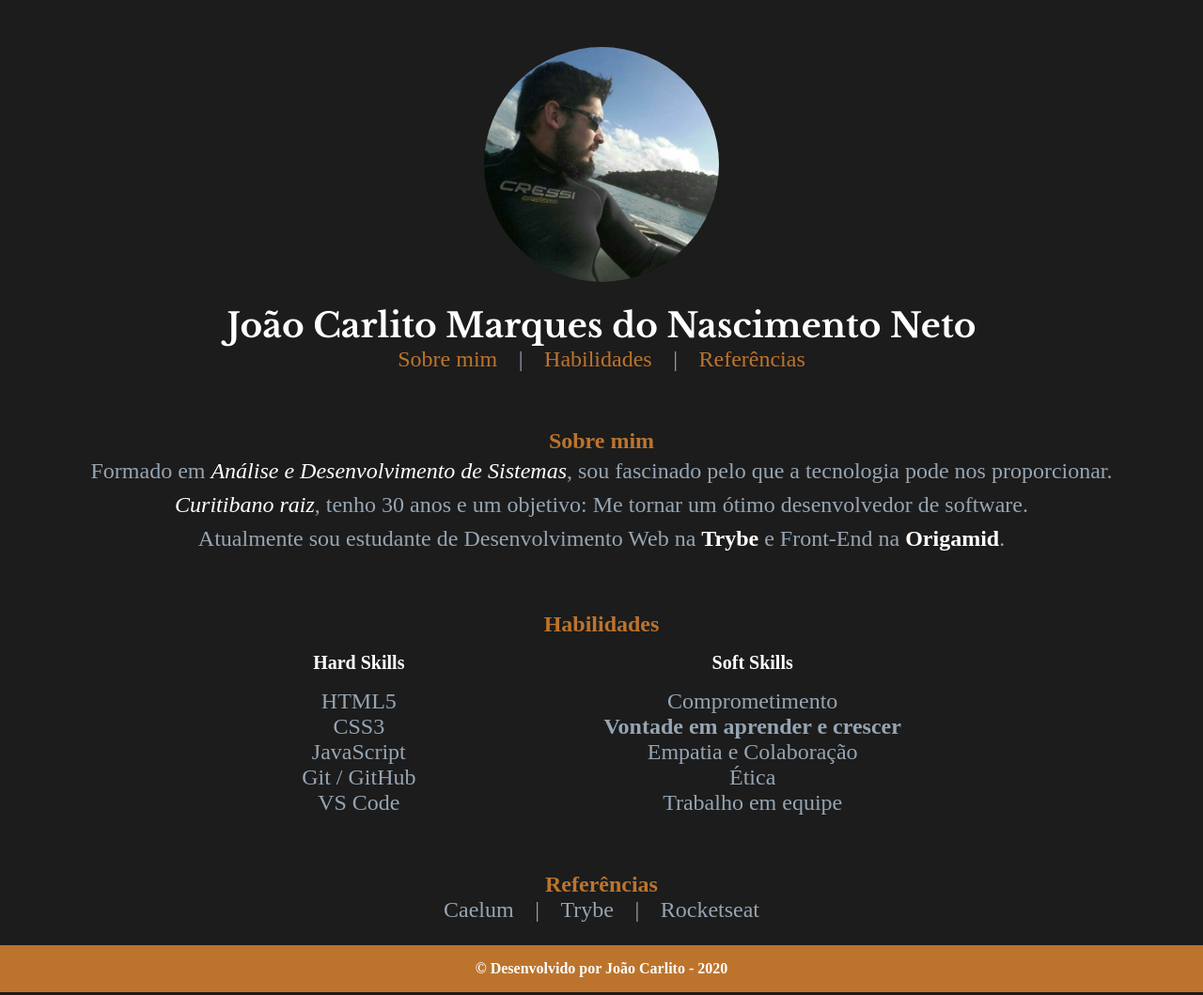
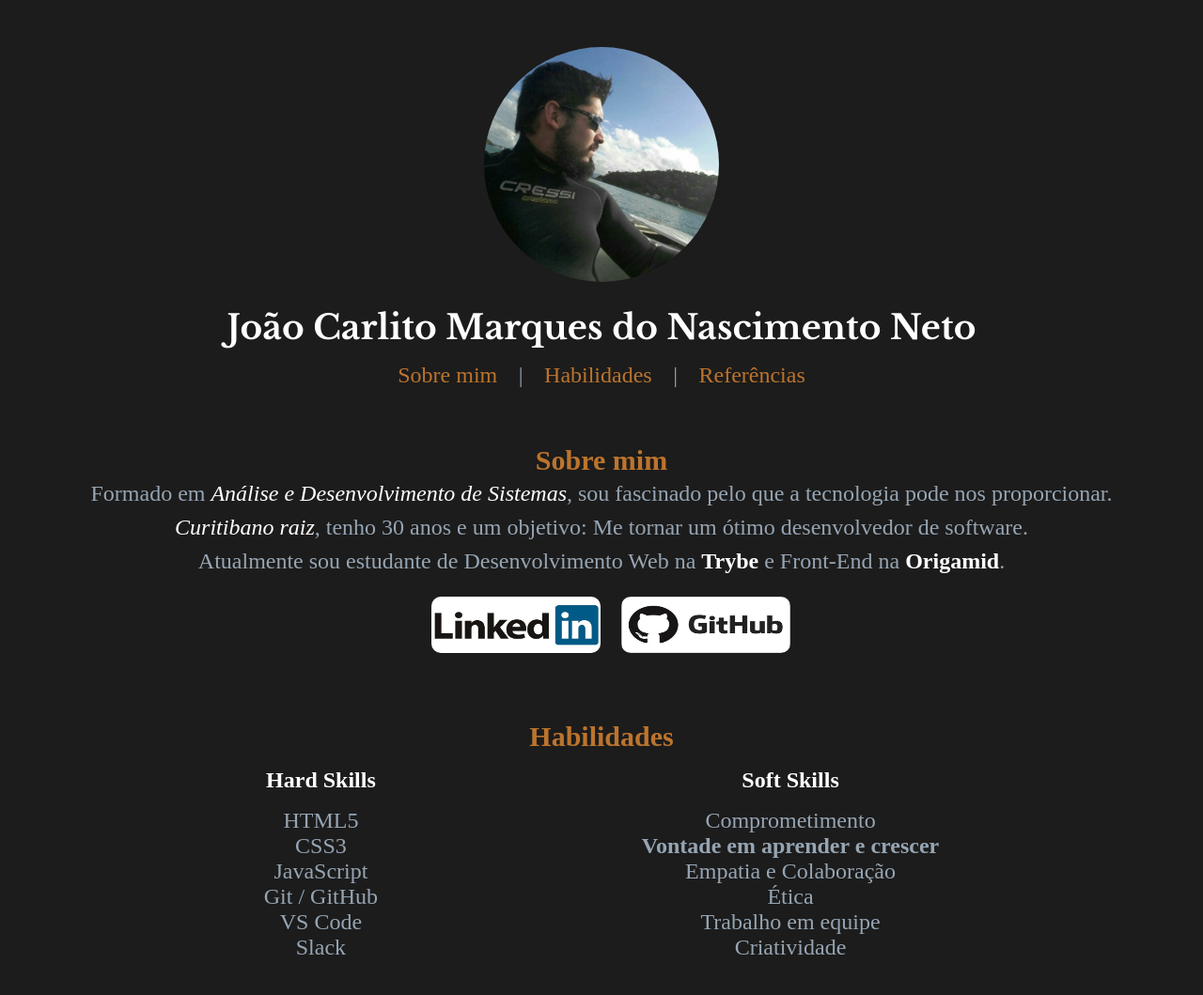
Before and after one commit to joaocarlitoneto/joaocarlitoneto.github.io, a plain HTML site: page index.html in a window 1280 px wide. Shown: the top 1059 px of the page at 94% size. Drawn offline with nearby package versions, Linux system fonts and the light colour scheme; a web font is replaced by a local one.

Commit message:
Corrigindo portfólio online

```diff
--- a/css/style.css
+++ b/css/style.css
@@ -14,7 +14,6 @@
 }
 
 body {
-  /* font-family: "Roboto", sans-serif; */
   font-family: "Antic Slab", serif;
   background-color: #1c1c1c;
 }
@@ -23,13 +22,12 @@ h1 {
   color: #ffffff;
   margin-top: 2.4rem;
   font-size: 3.6rem;
-  /* font-family: "Architects Daughter", cursive; */
   font-family: "Libre Baskerville", serif;
 }
 
 h3 {
   color: #bc742d;
-  font-size: 2.4rem;
+  font-size: 3rem;
   margin-top: 6rem;
   display: flex;
   justify-content: center;
@@ -38,7 +36,7 @@ h3 {
 h4 {
   color: #ffffff;
   margin-top: 1.6rem;
-  font-size: 2rem;
+  font-size: 2.4rem;
   display: flex;
   justify-content: center;
   margin-bottom: 1.6rem;
@@ -53,22 +51,37 @@ em {
   color: #ffffff;
 }
 
+footer p {
+  margin-top: 3.6rem;
+  color: #ffffff;
+  background-color: #bc742d;
+  text-align: center;
+  font-size: 1.6rem;
+  padding: 1.6rem;
+  font-weight: bold;
+}
+
+.about {
+  margin-top: 5rem;
+  text-align: center;
+}
+
 #photo {
   width: 250px;
   height: 250px;
   border-radius: 50%;
 }
 
-.about {
-  margin-top: 5rem;
-  display: flex;
-  flex-direction: column;
-  align-items: center;
+p#description {
+  font-size: 2.4rem;
+  color: #96a5b3;
+  line-height: 1.5;
+  text-align: center;
 }
 
 .menu {
-  display: flex;
-  justify-content: center;
+  text-align: center;
+  margin-top: 1.5rem;
 }
 
 .menu a {
@@ -86,20 +99,27 @@ em {
   color: #96a5b3;
 }
 
-p#description {
-  font-size: 2.4rem;
-  color: #96a5b3;
-  line-height: 1.5;
+.images-social-media {
+  position: relative;
+  margin: 0 auto;
   text-align: center;
 }
 
+.social-media {
+  width: 180px;
+  height: 60px;
+  margin-top: 5rem;
+  display: inline-block;
+  margin: 1rem;
+  border-radius: 1rem;
+}
+
 #skills {
-  /* display: grid;
-  grid-template-columns: 1fr 1fr; */
   display: flex;
   align-items: center;
-  justify-content: center;
-  gap: 20rem;
+  justify-content: space-evenly;
+  /* justify-content: center; */
+  /* gap: 20rem; */
 }
 
 #skills ul {
@@ -128,13 +148,3 @@ p#description {
 #blog a:hover {
   color: #ffffff;
 }
-
-footer p {
-  margin-top: 2.4rem;
-  color: #ffffff;
-  background-color: #bc742d;
-  text-align: center;
-  font-size: 1.6rem;
-  padding: 1.6rem;
-  font-weight: bold;
-}
--- a/index.html
+++ b/index.html
@@ -7,10 +7,13 @@
   <link rel="stylesheet" href="css/style.css">
 </head>
 <body>
-  <header class="about">
+
+  <div class="about">
+    <header >
       <img src="img/joao.jpg" alt="Foto de João" width="300px" id="photo" >
       <h1>João Carlito Marques do Nascimento Neto</h1>
     </header>
+  </div>
 
   <div class="menu">
     <p>
@@ -19,33 +22,46 @@
   </div>
 
   <h3>Sobre mim</h3>
+  <div class="about-me">
     <p id="description">
       Formado em <em>Análise e Desenvolvimento de Sistemas</em>, sou fascinado pelo que a tecnologia pode nos proporcionar.<br>
       <em>Curitibano raiz</em>, tenho 30 anos e um objetivo: Me tornar um ótimo desenvolvedor de software.<br>
       Atualmente sou estudante de Desenvolvimento Web na <strong><a href="https://www.betrybe.com/" target="_blank">Trybe</a></strong> e Front-End na <strong><a href="https://www.origamid.com/" target="_blank">Origamid</a></strong>.<br>
     </p>
+  </div>
+
+  <div class="images-social-media">
+    <div class="social-media">
+      <a href="https://www.linkedin.com/in/jo%C3%A3o-carlito-a9b86b174/" target="_blank"><img class="social-media" src="img/linkedin_logo_1.jpg" alt="LinkedIn" title="Acesse o LinkedIn de João"></a>
+   </div>
+    <div class="social-media">
+      <a href="https://github.com/joaocarlitoneto" target="_blank"><img class="social-media" src="img/ba9a7cbd.jpeg" alt="GitHub" title="Acesse o Github de João"></a>
+   </div>
+  </div>
 
   <h3>Habilidades</h3>
   <div id="skills">
     <div>
       <h4>Hard Skills</h4>
-      <ul>
+        <ul class="hard-skills">
         <li>HTML5</li>
         <li>CSS3</li>
         <li>JavaScript</li>
         <li>Git / GitHub</li>
         <li>VS Code</li>
+        <li>Slack</li>
       </ul>
     </div>
 
     <div>
       <h4>Soft Skills</h4>
-    <ul>
+      <ul class="soft-skills">
         <li>Comprometimento</li>
-      <li><strong>Vontade em aprender e crescer</strong></li>
+        <li class="spotlight"><strong>Vontade em aprender e crescer</strong></li>
         <li>Empatia e Colaboração</li>
         <li>Ética</li>
         <li>Trabalho em equipe</li>
+        <li>Criatividade</li>
       </ul>
       </p>
     </div>
```
Also changed, not shown: img/LinkedIn.jpg (added), img/ba9a7cbd.jpeg (added), img/github.jpg (added), img/github.png (added), img/linkedin.png (added), img/linkedin_logo_1.jpg (added). Lines whose indentation alone changed are shown as unchanged.
